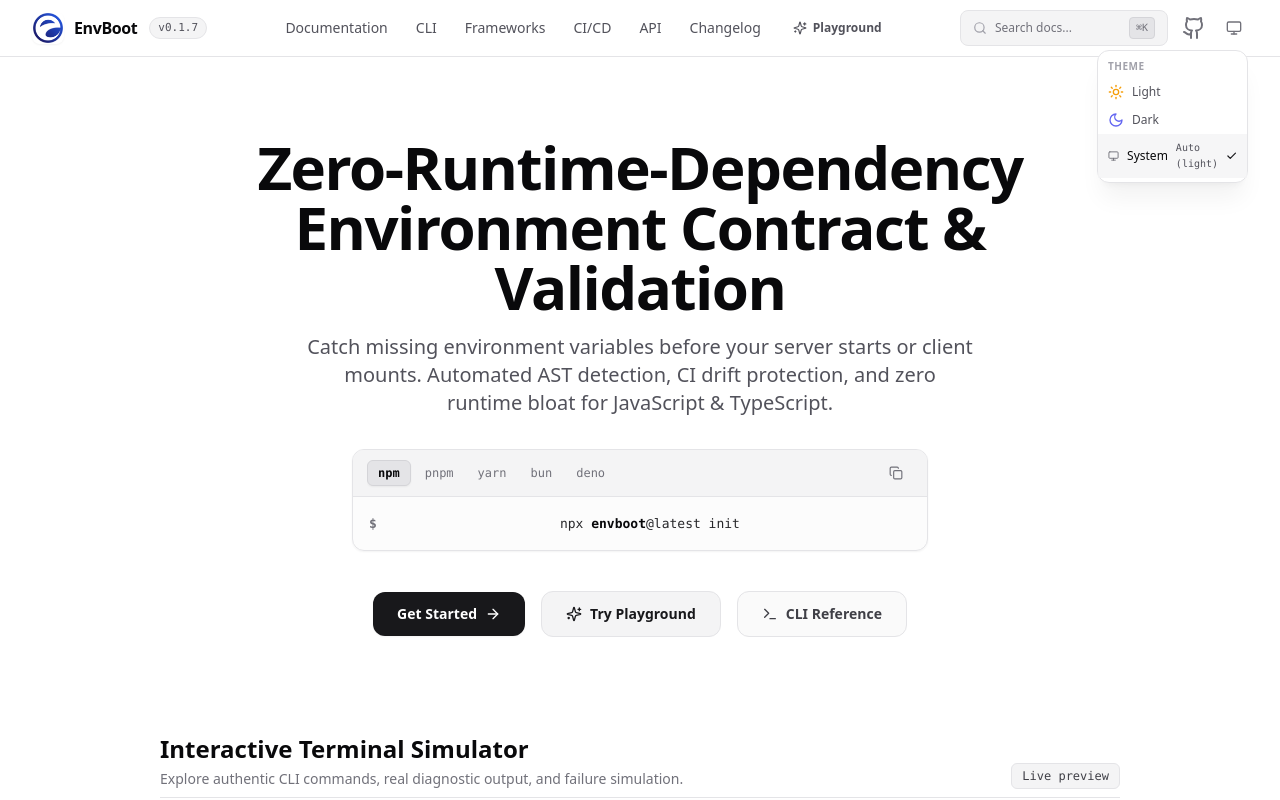
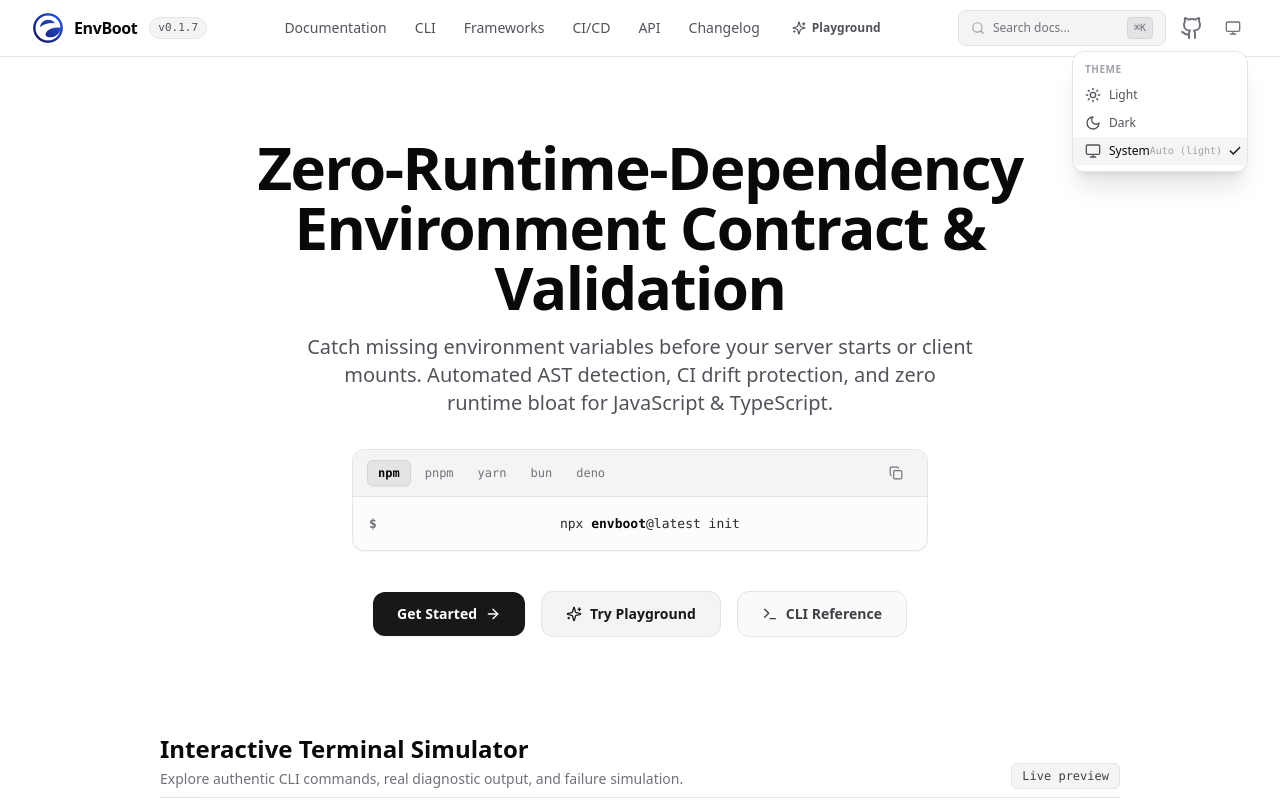
Before and after one commit to ashishrbuilds/envboot-core, a React (Vite) app: page /#/ in a window 1280 px wide. Both pictures are taken after a click on the button 1233 px from the left and 28 px from the top of the page. Shown: the top 800 px of the page. Built offline with nearby package versions, Linux system fonts and the light colour scheme.

Commit message:
fix(theme): polish theme selector styling, remove invalid zinc-850, fix blue focus ring, and add sitemap.xml and robots.txt

```diff
--- a/index.html
+++ b/index.html
@@ -23,6 +23,7 @@
     <link rel="icon" type="image/png" href="/favicon.png" />
     <link rel="apple-touch-icon" href="/envboot.png" />
     <link rel="alternate" type="text/plain" href="/llms.txt" title="LLM Context" />
+    <link rel="sitemap" type="application/xml" title="Sitemap" href="/sitemap.xml" />
     <meta name="viewport" content="width=device-width, initial-scale=1.0, viewport-fit=cover" />
     <meta name="description" content="Zero-runtime-dependency environment contract and validation tool for JavaScript and TypeScript projects. Automated AST detection, CI drift protection, and zero runtime overhead." />
     <meta name="keywords" content="envboot, environment contract, env validation, dotenv alternative, zod env, zero dependencies, nodejs, bun, deno, typescript, github actions ci" />
--- a/src/components/ThemeToggle.tsx
+++ b/src/components/ThemeToggle.tsx
@@ -15,7 +15,7 @@
   const [isOpen, setIsOpen] = useState(false);
   const containerRef = useRef<HTMLDivElement>(null);
 
-  // Close dropdown when clicking outside
+  // Close dropdown on click outside or Escape key
   useEffect(() => {
     if (!isOpen) return;
 
@@ -42,11 +42,11 @@
     };
   }, [isOpen]);
 
-  // Segmented control variant (e.g. for Sidebar footer or settings)
+  // Segmented control variant (e.g. for Sidebar footer or Mobile drawer)
   if (variant === 'segmented') {
     return (
       <div
-        className={`inline-flex items-center p-0.5 rounded-lg bg-zinc-100 dark:bg-zinc-850 border border-zinc-200 dark:border-zinc-800 ${className}`}
+        className={`inline-flex items-center p-0.5 rounded-lg bg-zinc-200/70 dark:bg-zinc-900 border border-zinc-300/80 dark:border-zinc-800 ${className}`}
         role="group"
         aria-label="Theme mode selector"
       >
@@ -56,10 +56,10 @@
           title="Light theme"
           aria-label="Light theme"
           aria-pressed={themeMode === 'light'}
-          className={`p-1.5 rounded-md transition-all duration-150 ${
+          className={`p-1.5 rounded-md transition-all duration-150 focus:outline-none focus-visible:outline-none ${
             themeMode === 'light'
-              ? 'bg-white dark:bg-zinc-700 text-zinc-950 dark:text-white shadow-xs'
-              : 'text-zinc-500 hover:text-zinc-900 dark:text-zinc-400 dark:hover:text-white'
+              ? 'bg-white text-zinc-950 shadow-xs border border-zinc-200/90 font-medium'
+              : 'text-zinc-500 hover:text-zinc-900 dark:text-zinc-400 dark:hover:text-zinc-200 border border-transparent'
           }`}
         >
           <Sun className="w-3.5 h-3.5" />
@@ -71,10 +71,10 @@
           title="Dark theme"
           aria-label="Dark theme"
           aria-pressed={themeMode === 'dark'}
-          className={`p-1.5 rounded-md transition-all duration-150 ${
+          className={`p-1.5 rounded-md transition-all duration-150 focus:outline-none focus-visible:outline-none ${
             themeMode === 'dark'
-              ? 'bg-white dark:bg-zinc-700 text-zinc-950 dark:text-white shadow-xs'
-              : 'text-zinc-500 hover:text-zinc-900 dark:text-zinc-400 dark:hover:text-white'
+              ? 'bg-zinc-800 text-zinc-100 shadow-xs border border-zinc-700/60 font-medium'
+              : 'text-zinc-500 hover:text-zinc-900 dark:text-zinc-400 dark:hover:text-zinc-200 border border-transparent'
           }`}
         >
           <Moon className="w-3.5 h-3.5" />
@@ -83,13 +83,13 @@
         <button
           type="button"
           onClick={() => setThemeMode('auto')}
-          title={`System default (${resolvedTheme})`}
+          title={`System auto (${resolvedTheme})`}
           aria-label="System theme (auto)"
           aria-pressed={themeMode === 'auto'}
-          className={`p-1.5 rounded-md transition-all duration-150 ${
+          className={`p-1.5 rounded-md transition-all duration-150 focus:outline-none focus-visible:outline-none ${
             themeMode === 'auto'
-              ? 'bg-white dark:bg-zinc-700 text-zinc-950 dark:text-white shadow-xs'
-              : 'text-zinc-500 hover:text-zinc-900 dark:text-zinc-400 dark:hover:text-white'
+              ? 'bg-white text-zinc-950 dark:bg-zinc-800 dark:text-zinc-100 shadow-xs border border-zinc-200/90 dark:border-zinc-700/60 font-medium'
+              : 'text-zinc-500 hover:text-zinc-900 dark:text-zinc-400 dark:hover:text-zinc-200 border border-transparent'
           }`}
         >
           <Monitor className="w-3.5 h-3.5" />
@@ -109,17 +109,17 @@
     {
       mode: 'light',
       label: 'Light',
-      icon: <Sun className="w-4 h-4 text-amber-500 dark:text-amber-400" />,
+      icon: <Sun className="w-4 h-4 text-zinc-600 dark:text-zinc-400" />,
     },
     {
       mode: 'dark',
       label: 'Dark',
-      icon: <Moon className="w-4 h-4 text-indigo-500 dark:text-indigo-400" />,
+      icon: <Moon className="w-4 h-4 text-zinc-600 dark:text-zinc-400" />,
     },
     {
       mode: 'auto',
       label: 'System',
-      icon: <Monitor className="w-4 h-4 text-zinc-500 dark:text-zinc-400" />,
+      icon: <Monitor className="w-4 h-4 text-zinc-600 dark:text-zinc-400" />,
       hint: `Auto (${resolvedTheme})`,
     },
   ];
@@ -133,7 +133,7 @@
         title={getButtonTitle()}
         aria-expanded={isOpen}
         aria-haspopup="menu"
-        className="p-1.5 rounded-lg text-zinc-500 hover:text-zinc-900 dark:text-zinc-400 dark:hover:text-white hover:bg-zinc-100 dark:hover:bg-zinc-900 transition-colors focus:outline-none focus-visible:ring-2 focus-visible:ring-zinc-400 dark:focus-visible:ring-zinc-600 flex items-center justify-center"
+        className="p-1.5 rounded-lg text-zinc-500 hover:text-zinc-900 dark:text-zinc-400 dark:hover:text-white hover:bg-zinc-100 dark:hover:bg-zinc-900 transition-colors focus:outline-none focus-visible:outline-none flex items-center justify-center border border-transparent"
       >
         {themeMode === 'auto' ? (
           <Monitor className="w-4 h-4" />
@@ -148,9 +148,9 @@
         <div
           role="menu"
           aria-orientation="vertical"
-          className="absolute right-0 mt-2 w-38 rounded-xl bg-white dark:bg-zinc-900 border border-zinc-200 dark:border-zinc-800 shadow-xl shadow-zinc-950/5 dark:shadow-zinc-950/50 py-1 z-50 animate-in fade-in zoom-in-95 duration-100 focus:outline-none"
+          className="absolute right-0 mt-2 w-44 rounded-xl bg-white dark:bg-zinc-900 border border-zinc-200 dark:border-zinc-800 shadow-xl shadow-zinc-950/10 dark:shadow-zinc-950/60 py-1.5 z-50 animate-in fade-in zoom-in-95 duration-100 focus:outline-none"
         >
-          <div className="px-2.5 py-1 text-[10px] font-semibold uppercase tracking-wider text-zinc-400 dark:text-zinc-500">
+          <div className="px-3 py-1 text-[10px] font-semibold uppercase tracking-wider text-zinc-400 dark:text-zinc-500">
             Theme
           </div>
           {options.map((option) => {
@@ -164,24 +164,26 @@
                   setThemeMode(option.mode);
                   setIsOpen(false);
                 }}
-                className={`w-full text-left px-2.5 py-1.5 text-xs flex items-center justify-between transition-colors ${
+                className={`w-full text-left px-3 py-1.5 text-xs flex items-center justify-between whitespace-nowrap transition-colors focus:outline-none ${
                   isSelected
-                    ? 'font-medium text-zinc-950 dark:text-white bg-zinc-100/80 dark:bg-zinc-800/80'
+                    ? 'font-medium text-zinc-950 dark:text-white bg-zinc-100/90 dark:bg-zinc-800/90'
                     : 'text-zinc-600 hover:text-zinc-900 dark:text-zinc-400 dark:hover:text-white hover:bg-zinc-50 dark:hover:bg-zinc-800/40'
                 }`}
               >
                 <div className="flex items-center gap-2">
                   {option.icon}
                   <span>{option.label}</span>
+                </div>
+                <div className="flex items-center gap-1.5">
                   {option.hint && (
-                    <span className="text-[10px] text-zinc-600 dark:text-zinc-400 font-mono">
+                    <span className="text-[10px] text-zinc-400 dark:text-zinc-500 font-mono">
                       {option.hint}
                     </span>
                   )}
+                  {isSelected && (
+                    <Check className="w-3.5 h-3.5 text-zinc-900 dark:text-white stroke-[2.5]" />
+                  )}
                 </div>
-                {isSelected && (
-                  <Check className="w-3.5 h-3.5 text-zinc-900 dark:text-white stroke-[2.5]" />
-                )}
               </button>
             );
           })}
```
Also changed, not shown: public/robot.txt (added), public/robots.txt (added), robot.txt (added), robots.txt (added), 2 other files (tests, documents, lock files or other folders).
